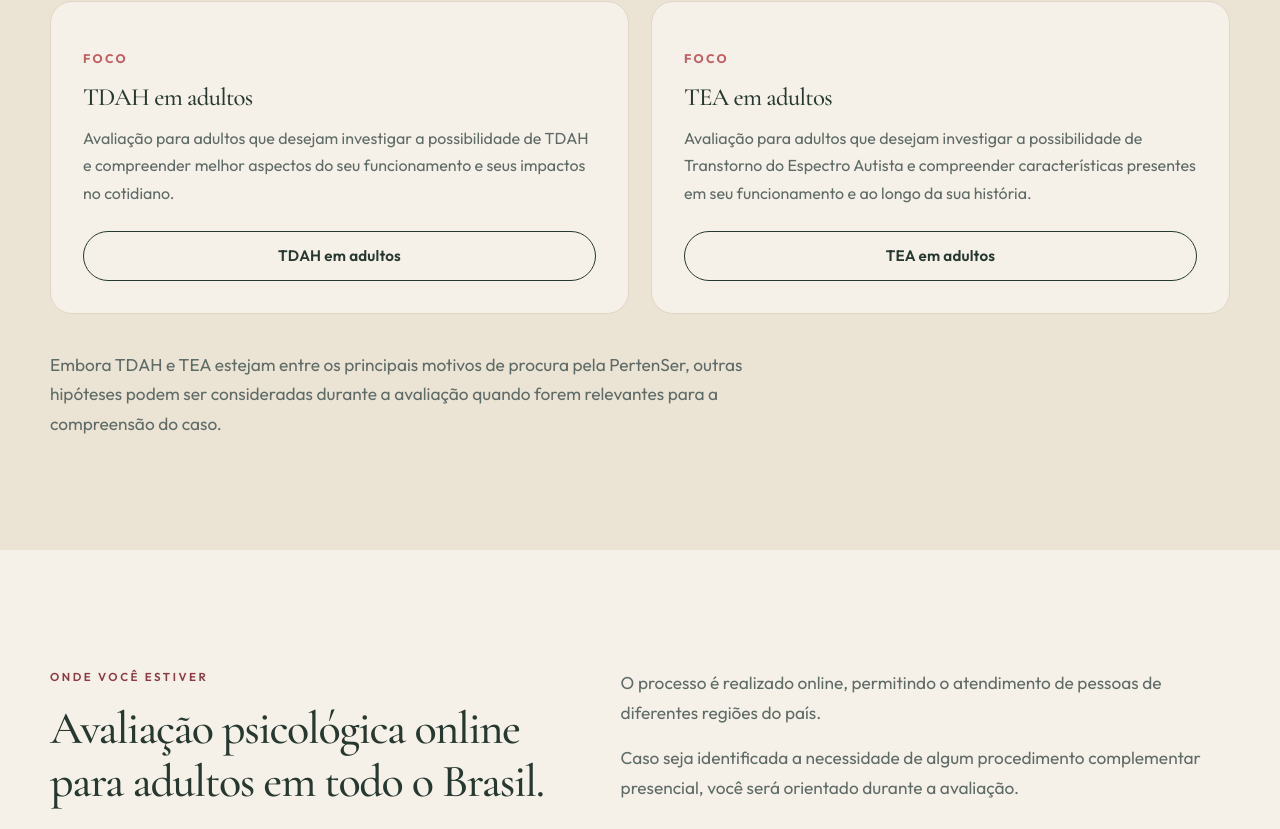
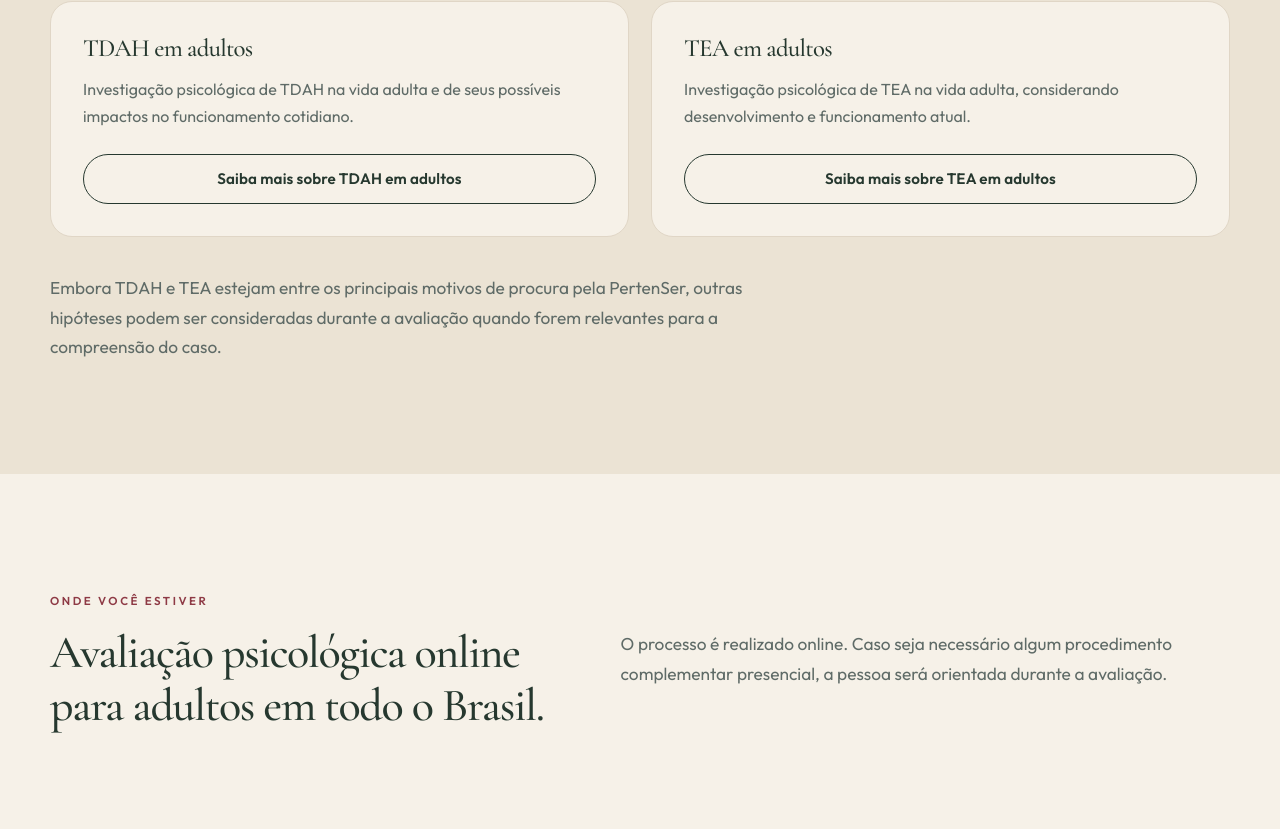
Before and after one commit to ccarolsevero/clinica-pertenser, a Next.js app: page /avaliacao-psicologica in a window 1280 px wide. Shown: the part 4471-5300 px from the top of the page. Built offline with nearby package versions, Linux system fonts and the light colour scheme.

Commit message:
Rewrite the TDAH and TEA cards and trim the online section.
Co-authored-by: Cursor <cursoragent@cursor.com>

```diff
--- a/app/avaliacao-psicologica/page.tsx
+++ b/app/avaliacao-psicologica/page.tsx
@@ -168,23 +168,21 @@ export default function AvaliacaoPage() {
           </div>
           <div className="cards">
             <article className="card">
-              <p className="index">Foco</p>
               <h3>TDAH em adultos</h3>
               <p>
-                Avaliação para adultos que desejam investigar a possibilidade de TDAH e compreender melhor aspectos do seu funcionamento e seus impactos no cotidiano.
+                Investigação psicológica de TDAH na vida adulta e de seus possíveis impactos no funcionamento cotidiano.
               </p>
               <Button href="/tdah-em-adultos" variant="secondary">
-                TDAH em adultos
+                Saiba mais sobre TDAH em adultos
               </Button>
             </article>
             <article className="card">
-              <p className="index">Foco</p>
               <h3>TEA em adultos</h3>
               <p>
-                Avaliação para adultos que desejam investigar a possibilidade de Transtorno do Espectro Autista e compreender características presentes em seu funcionamento e ao longo da sua história.
+                Investigação psicológica de TEA na vida adulta, considerando desenvolvimento e funcionamento atual.
               </p>
               <Button href="/tea-em-adultos" variant="secondary">
-                TEA em adultos
+                Saiba mais sobre TEA em adultos
               </Button>
             </article>
           </div>
@@ -202,10 +200,7 @@ export default function AvaliacaoPage() {
           </div>
           <div className="lead">
             <p>
-              O processo é realizado online, permitindo o atendimento de pessoas de diferentes regiões do país.
-            </p>
-            <p>
-              Caso seja identificada a necessidade de algum procedimento complementar presencial, você será orientado durante a avaliação.
+              O processo é realizado online. Caso seja necessário algum procedimento complementar presencial, a pessoa será orientada durante a avaliação.
             </p>
           </div>
         </div>
```
